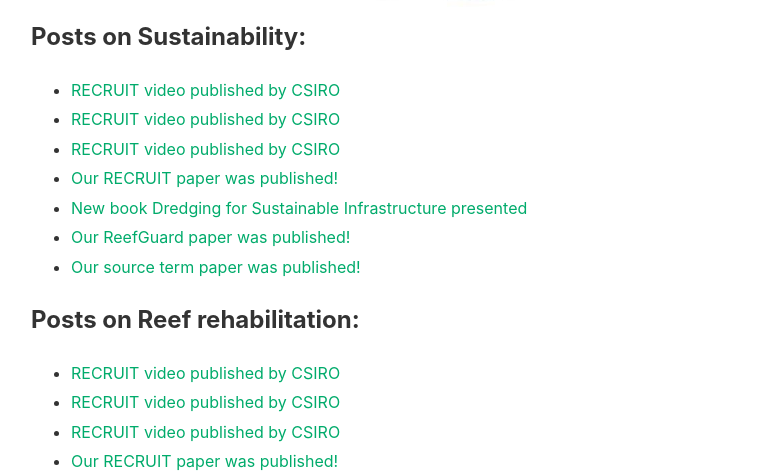
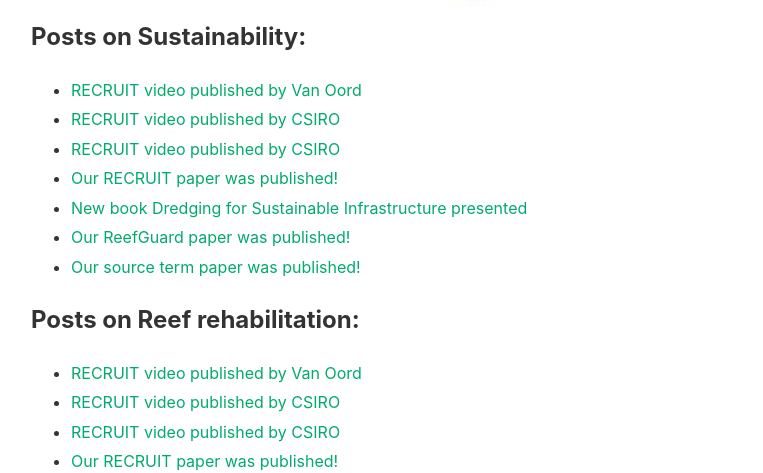
Before and after one commit to markvankoningsveld/markvankoningsveld.github.io, a Jekyll site: the page built from _pages/sustainable_infrastructure.md, in a window 1280 px wide and 900 px high, scrolled down 631 px. Shown: the part 180-653 px from the top of the window, without its empty margins (54-817 px from the left). Built offline with Jekyll 4.4.1, drawn with Linux system fonts in a browser that asks for light colours; nearby versions of some CDN libraries.

Commit message:
Removed video experiment

```diff
--- a/_posts/2019-02-01-recruit-video-released-vanoord.md
+++ b/_posts/2019-02-01-recruit-video-released-vanoord.md
@@ -1,6 +1,6 @@
 ---
 layout: post
-title:  "RECRUIT video published by CSIRO"
+title:  "RECRUIT video published by Van Oord"
 author: mark
 categories: [Sustainability, Reef rehabilitation]
 image: assets/images/2019-02-01-hydrogel-balls.jpg
```
